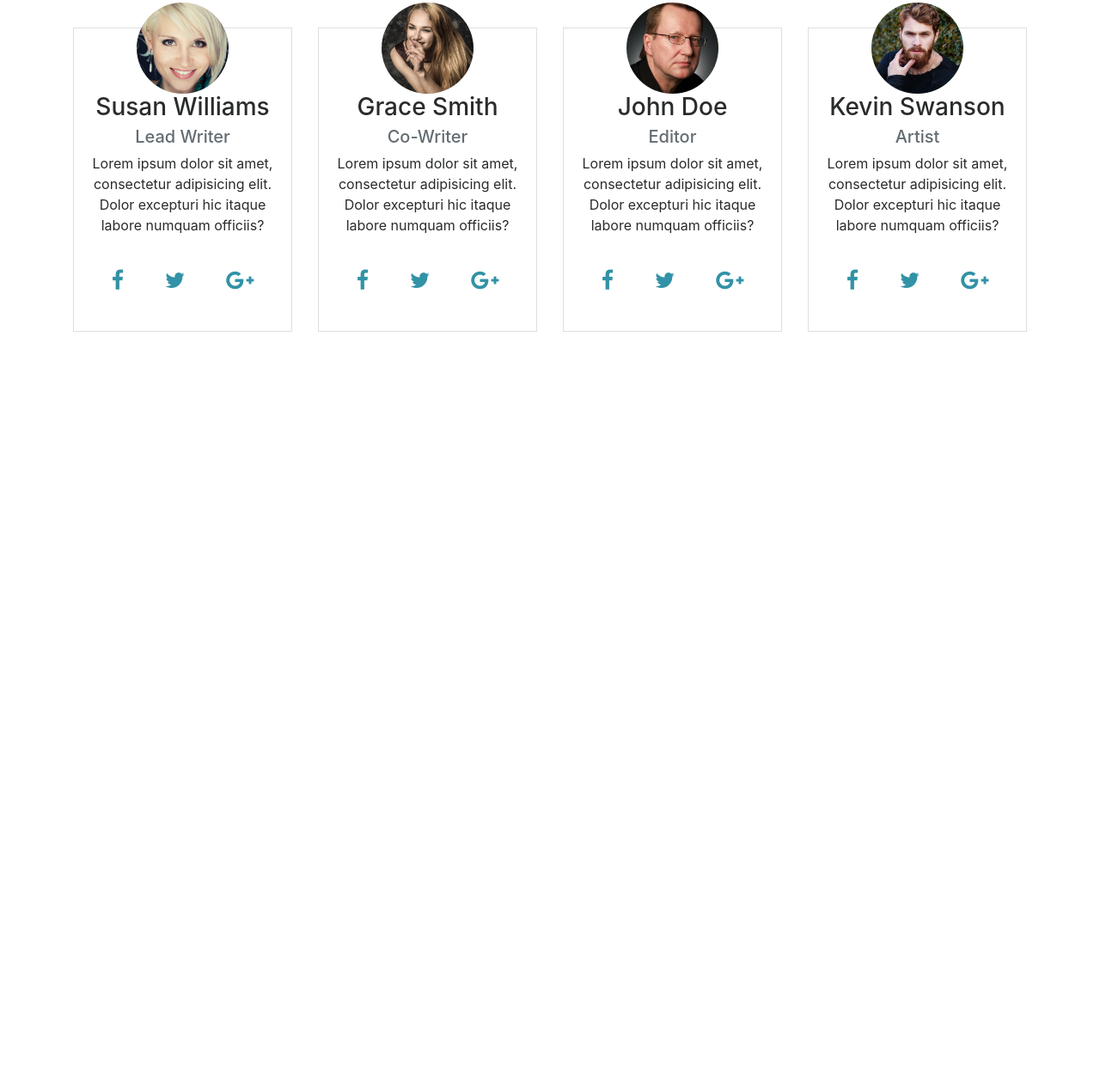
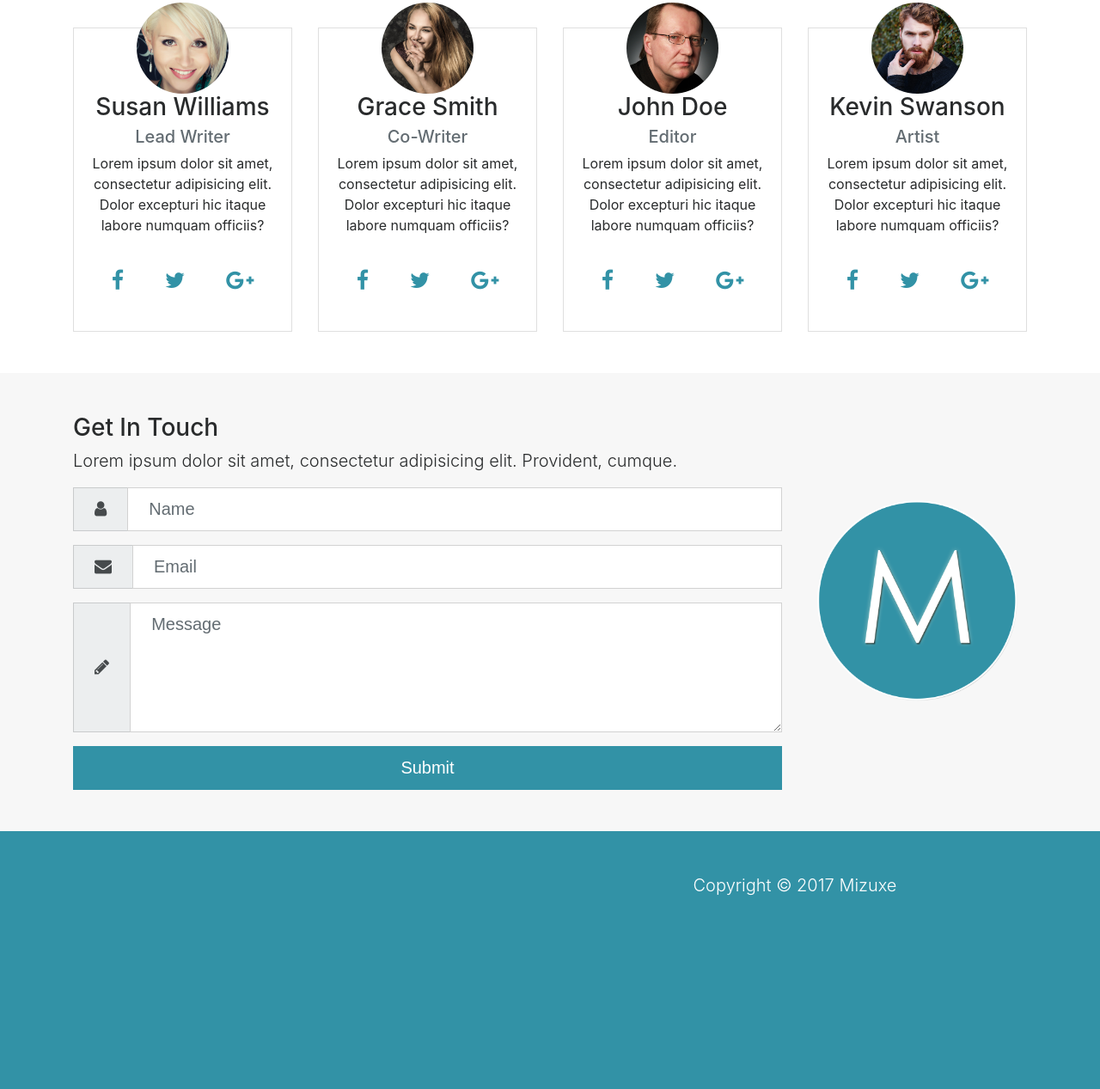
Before and after one commit to sib4321/Mizuxe, a website: page src/index.html in a window 1280 px wide. Shown: the part 1954-3221 px from the top of the page at 86% size. Before the commit the page ends 2388 px from the top, so only its background shows below. Drawn offline with Linux system fonts and the light colour scheme.

Commit message:
Add footer and contact area

```diff
--- a/src/index.html
+++ b/src/index.html
@@ -5,7 +5,7 @@
     <link rel="stylesheet" href="css/font-awesome.min.css">
     <link rel="stylesheet" href="css/bootstrap.css">
     <link rel="stylesheet" href="css/style.css">
-    <title>Bootsrap 4 Starter</title>
+    <title>Mezuxe</title>
 </head>
 <body id="home">
     <nav class="navbar navbar-toggleable-md navbar-light fixed-top py-4">
@@ -294,6 +294,52 @@
         </div>
     </section>
 
+    <!-- CONTACT-->
+    <section id="contact" class="bg-faded py-5">
+        <div class="container">
+            <div class="row">
+                <div class="col-lg-9">
+                    <h3>Get In Touch</h3>
+                    <p class="lead">Lorem ipsum dolor sit amet, consectetur adipisicing elit. Provident, cumque.</p>
+                    <form>
+                        <div class="form-group">
+                            <div class="input-group input-group-lg">
+                                <span class="input-group-addon"><i class="fa fa-user"></i></span>
+                                <input type="text" class="form-control" placeholder="Name">
+                            </div>
+                        </div>
+                        <div class="form-group">
+                            <div class="input-group input-group-lg">
+                                <span class="input-group-addon"><i class="fa fa-envelope"></i></span>
+                                <input type="email" class="form-control" placeholder="Email">
+                            </div>
+                        </div>
+                        <div class="form-group">
+                            <div class="input-group input-group-lg">
+                                <span class="input-group-addon"><i class="fa fa-pencil"></i></span>
+                                <textarea class="form-control" placeholder="Message" rows="5"></textarea>
+                            </div>
+                        </div>
+                        <input type="submit" value="Submit" class="btn btn-primary btn-block btn-lg">
+                    </form>
+                </div>
+                <div class="col-lg-3 align-self-center">
+                    <img src="img/mlogo.png" class="img-fluid hidden-md-down" alt="">
+                </div>
+            </div>
+        </div>
+    </section>
+
+    <footer id="main-footer" class="py-5 bg-primary text-white">
+        <div class="container">
+            <div class="row text-center">
+                <div class="col-md-6 offset-md-6">
+                    <p class="lead">Copyright &copy; 2017 Mizuxe</p>
+                </div>
+            </div>
+        </div>
+    </footer>
+
     <script src="js/jquery.min.js"></script>
     <script src="js/tether.min.js"></script>
     <script src="js/bootstrap.min.js"></script>
--- a/src/scss/style.scss
+++ b/src/scss/style.scss
@@ -55,3 +55,16 @@ body {
     }
   }
 }
+
+#main-footer {
+  height: 300px;
+  a {
+    color: #fff;
+  }
+}
+
+@media(max-width: 576px) {
+  nav .container {
+    width: 100%;
+  }
+}
```
Also changed, not shown: src/css/style.css.
